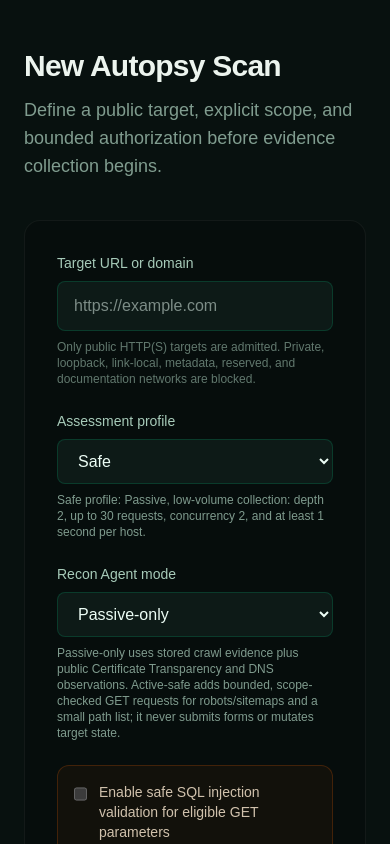
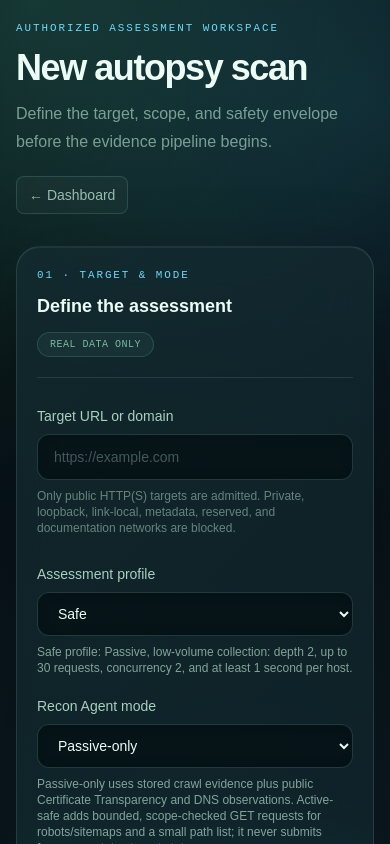
Before and after one commit to Hassan-khan-5535/web-autopsy-network, a Next.js app in the folder frontend/: page /scans in a window 390 px wide. Shown: the top 844 px of the page. Built offline with nearby package versions, Linux system fonts and the light colour scheme; no server answers.

Commit message:
feat: elevate forensic dashboard UI experience

```diff
--- a/frontend/app/globals.css
+++ b/frontend/app/globals.css
@@ -1,23 +1,92 @@
 @import "tailwindcss";
+@import url('https://fonts.googleapis.com/css2?family=DM+Mono:wght@400;500&family=Manrope:wght@400;500;600;700;800&display=swap');
 
 :root {
   color-scheme: dark;
+  --bg: #071014;
+  --bg-deep: #050a0d;
+  --surface: rgba(14, 28, 34, 0.68);
+  --surface-strong: rgba(17, 35, 42, 0.86);
+  --line: rgba(180, 239, 220, 0.13);
+  --line-strong: rgba(111, 236, 194, 0.34);
+  --text: #eefbf6;
+  --muted: rgba(207, 237, 226, 0.62);
+  --faint: rgba(207, 237, 226, 0.4);
+  --mint: #72f0c5;
+  --cyan: #6cdaf6;
+  --amber: #f7c97a;
+  --danger: #ff9b9b;
+  --ease-out: cubic-bezier(0.23, 1, 0.32, 1);
 }
 
-* {
-  box-sizing: border-box;
+* { box-sizing: border-box; }
+html { min-height: 100%; scroll-behavior: smooth; }
+body {
+  min-height: 100%;
+  margin: 0;
+  color: var(--text);
+  background: var(--bg);
+  font-family: 'Manrope', Arial, Helvetica, sans-serif;
+  background-image:
+    radial-gradient(circle at 8% 0%, rgba(79, 207, 161, 0.18), transparent 30rem),
+    radial-gradient(circle at 94% 12%, rgba(61, 158, 215, 0.15), transparent 26rem),
+    radial-gradient(circle at 55% 105%, rgba(47, 100, 129, 0.14), transparent 34rem),
+    linear-gradient(135deg, #081418 0%, #061014 48%, #081015 100%);
+  background-attachment: fixed;
+}
+body::before {
+  position: fixed;
+  inset: 0;
+  z-index: -1;
+  pointer-events: none;
+  content: '';
+  opacity: 0.16;
+  background-image: linear-gradient(rgba(151, 234, 211, 0.05) 1px, transparent 1px), linear-gradient(90deg, rgba(151, 234, 211, 0.05) 1px, transparent 1px);
+  background-size: 52px 52px;
+  mask-image: linear-gradient(to bottom, black, transparent 75%);
 }
 
-html, body {
-  min-height: 100%;
+::selection { color: #03100c; background: rgba(114, 240, 197, 0.75); }
+*:focus-visible { outline: 2px solid var(--mint); outline-offset: 3px; }
+button, a, input, select, summary { -webkit-tap-highlight-color: transparent; }
+button:not(:disabled), a[href], summary { cursor: pointer; }
+button:active:not(:disabled), a[href]:active { transform: scale(0.98); }
+
+.glass-panel {
+  border: 1px solid var(--line);
+  background: linear-gradient(135deg, rgba(21, 43, 49, 0.76), rgba(8, 20, 25, 0.62));
+  box-shadow: 0 24px 80px rgba(0, 0, 0, 0.25), inset 0 1px 0 rgba(255, 255, 255, 0.06);
+  backdrop-filter: blur(24px) saturate(130%);
+  -webkit-backdrop-filter: blur(24px) saturate(130%);
 }
+.glass-panel-subtle {
+  border: 1px solid rgba(180, 239, 220, 0.1);
+  background: rgba(10, 25, 31, 0.5);
+  box-shadow: inset 0 1px 0 rgba(255, 255, 255, 0.04);
+  backdrop-filter: blur(18px);
+  -webkit-backdrop-filter: blur(18px);
+}
+.glass-button {
+  border: 1px solid rgba(153, 255, 218, 0.28);
+  background: linear-gradient(135deg, rgba(114, 240, 197, 0.96), rgba(82, 208, 190, 0.9));
+  color: #041610;
+  box-shadow: 0 12px 34px rgba(64, 228, 179, 0.2), inset 0 1px 0 rgba(255, 255, 255, 0.38);
+  transition: transform 160ms var(--ease-out), box-shadow 160ms var(--ease-out), filter 160ms var(--ease-out);
+}
+.glass-button:hover:not(:disabled) { filter: brightness(1.08); box-shadow: 0 16px 44px rgba(64, 228, 179, 0.28), inset 0 1px 0 rgba(255, 255, 255, 0.48); }
+.glass-button:disabled { cursor: not-allowed; opacity: 0.55; }
+.glass-input {
+  border: 1px solid rgba(180, 239, 220, 0.17);
+  background: rgba(3, 13, 17, 0.64);
+  color: var(--text);
+  box-shadow: inset 0 1px 12px rgba(0, 0, 0, 0.16);
+  transition: border-color 160ms var(--ease-out), box-shadow 160ms var(--ease-out), background 160ms var(--ease-out);
+}
+.glass-input:hover { border-color: rgba(180, 239, 220, 0.3); }
+.glass-input:focus { border-color: rgba(114, 240, 197, 0.75); background: rgba(4, 18, 22, 0.88); box-shadow: 0 0 0 4px rgba(114, 240, 197, 0.1), inset 0 1px 12px rgba(0, 0, 0, 0.16); outline: none; }
+.eyebrow { color: var(--cyan); font-family: 'DM Mono', monospace; font-size: 0.68rem; font-weight: 500; letter-spacing: 0.18em; text-transform: uppercase; }
+.mono { font-family: 'DM Mono', monospace; }
 
-body {
-  margin: 0;
-  background: #08110f;
-  font-family: Arial, Helvetica, sans-serif;
+@media (prefers-reduced-motion: reduce) {
+  *, *::before, *::after { scroll-behavior: auto !important; animation-duration: 0.001ms !important; animation-iteration-count: 1 !important; transition-duration: 0.001ms !important; }
 }
-
-::selection {
-  background: rgba(110, 231, 151, 0.28);
-}
--- a/frontend/app/scans/[id]/page.tsx
+++ b/frontend/app/scans/[id]/page.tsx
@@ -225,10 +225,10 @@ export default function ScanResultPage() {
   const isCompleted = scan.state === "COMPLETED";
 
   return (
-    <main className="min-h-screen bg-[#08110f] text-[#ecf4ee] px-6 py-12 sm:px-10">
+    <main className="min-h-screen px-4 py-5 text-[var(--text)] sm:px-6 lg:px-8">
       <div className="max-w-6xl mx-auto space-y-10">
         {/* Header */}
-        <header className="flex items-start justify-between border-b border-emerald-100/10 pb-8">
+        <header className="glass-panel flex flex-col gap-5 rounded-3xl p-5 sm:flex-row sm:items-start sm:justify-between sm:p-7">
           <div>
             <div className="flex items-center gap-3 mb-3">
               <span
@@ -251,9 +251,7 @@ export default function ScanResultPage() {
               Bounded crawl: depth {scan.max_depth}, up to {scan.max_pages} pages.
             </p>
           </div>
-          <Link href="/scans" className="text-emerald-500 hover:text-emerald-400 text-sm font-medium">
-            New Scan &rarr;
-          </Link>
+          <div className="flex flex-wrap items-center gap-2"><Link href="/" className="rounded-lg border border-emerald-200/15 bg-white/[0.03] px-3 py-2 text-sm text-emerald-100/70 transition hover:border-emerald-200/35 hover:bg-white/[0.06]">Dashboard</Link><Link href="/scans" className="glass-button rounded-lg px-3 py-2 text-sm font-semibold">New scan <span aria-hidden="true">&rarr;</span></Link></div>
         </header>
 
         {assessmentAuthorization && (
@@ -279,7 +277,7 @@ export default function ScanResultPage() {
         <ScanProgress scanId={scan.id} state={scan.state} />
 
         {isCompleted && (
-          <nav aria-label="Report sections" className="rounded-2xl border border-emerald-900/30 bg-[#0b1714] p-4">
+          <nav aria-label="Report sections" className="glass-panel-subtle sticky top-4 z-20 rounded-2xl p-4">
             <div className="flex flex-wrap items-center gap-2">
               <span className="mr-2 text-xs font-mono uppercase tracking-wider text-emerald-100/45">Report sections</span>
               {[
--- a/frontend/app/scans/page.tsx
+++ b/frontend/app/scans/page.tsx
@@ -1,7 +1,7 @@
 "use client";
 
 import Link from "next/link";
-import { useState } from "react";
+import { useEffect, useState } from "react";
 import { useRouter } from "next/navigation";
 import { createScan, type ScanAuthentication } from "@/lib/api";
 
@@ -63,6 +63,10 @@ export default function NewScanPage() {
   const [loading, setLoading] = useState(false);
   const [error, setError] = useState<string | null>(null);
   const router = useRouter();
+  useEffect(() => {
+    const suggestedTarget = new URLSearchParams(window.location.search).get("url");
+    if (suggestedTarget) setUrl((current) => current || suggestedTarget);
+  }, []);
 
   const commaSeparated = (value: string) => value.split(",").map((item) => item.trim()).filter(Boolean);
   const numericCommaSeparated = (value: string) => commaSeparated(value).map(Number).filter((port) => Number.isInteger(port) && port >= 1 && port <= 65535);
@@ -122,23 +126,25 @@ export default function NewScanPage() {
   };
 
   const copy = PROFILE_COPY[profile];
-  const fieldClass = "w-full bg-[#0d1a17] border border-emerald-500/20 rounded-lg px-4 py-3 text-emerald-50 focus:outline-none focus:ring-2 focus:ring-emerald-500/50";
+  const fieldClass = "glass-input w-full rounded-xl px-4 py-3 text-sm text-emerald-50 placeholder:text-emerald-100/30";
 
   return (
-    <main className="min-h-screen bg-[#08110f] text-[#ecf4ee] px-6 py-12 sm:px-10">
-      <div className="max-w-3xl mx-auto">
-        <header className="mb-10">
-          <h1 className="text-3xl font-semibold tracking-tight sm:text-4xl">New Autopsy Scan</h1>
-          <p className="mt-3 text-emerald-100/60 text-lg">Define a public target, explicit scope, and bounded authorization before evidence collection begins.</p>
+    <main className="min-h-screen px-4 py-5 text-[var(--text)] sm:px-6 lg:px-8">
+      <div className="mx-auto max-w-4xl">
+        <header className="mb-8 flex flex-col gap-5 sm:flex-row sm:items-end sm:justify-between">
+          <div><p className="eyebrow">Authorized assessment workspace</p><h1 className="mt-3 text-4xl font-semibold tracking-[-0.04em] text-emerald-50 sm:text-5xl">New autopsy scan</h1><p className="mt-3 max-w-2xl text-base leading-7 text-emerald-100/55">Define the target, scope, and safety envelope before the evidence pipeline begins.</p></div>
+          <Link href="/" className="inline-flex w-fit items-center rounded-lg border border-emerald-200/15 bg-white/[0.03] px-3 py-2 text-sm text-emerald-100/70 transition hover:border-emerald-200/35 hover:bg-white/[0.06]">&larr; Dashboard</Link>
         </header>
 
-        <form onSubmit={handleSubmit} className="space-y-6 bg-black/20 p-8 rounded-2xl border border-white/5">
+        <form onSubmit={handleSubmit} className="glass-panel space-y-7 rounded-3xl p-5 sm:p-8">
+          <div className="flex flex-wrap items-center justify-between gap-3 border-b border-white/10 pb-5"><div><p className="eyebrow">01 · Target &amp; mode</p><h2 className="mt-2 text-lg font-semibold text-emerald-50">Define the assessment</h2></div><span className="mono rounded-full border border-emerald-200/15 bg-emerald-200/5 px-3 py-1 text-[10px] uppercase tracking-wider text-emerald-200/70">real data only</span></div>
           <div>
             <label htmlFor="url" className="block text-sm font-medium text-emerald-100/80 mb-2">Target URL or domain</label>
             <input id="url" type="text" required placeholder="https://example.com" value={url} onChange={(e) => setUrl(e.target.value)} className={fieldClass} />
             <p className="mt-2 text-xs text-emerald-100/45">Only public HTTP(S) targets are admitted. Private, loopback, link-local, metadata, reserved, and documentation networks are blocked.</p>
           </div>
 
+          <div className="grid gap-5 sm:grid-cols-2">
           <div>
             <label htmlFor="profile" className="block text-sm font-medium text-emerald-100/80 mb-2">Assessment profile</label>
             <select id="profile" value={profile} onChange={(e) => handleProfileChange(e.target.value as Profile)} className={fieldClass}>
@@ -157,36 +163,37 @@ export default function NewScanPage() {
             </select>
             <p className="mt-2 text-xs text-emerald-100/60">Passive-only uses stored crawl evidence plus public Certificate Transparency and DNS observations. Active-safe adds bounded, scope-checked GET requests for robots/sitemaps and a small path list; it never submits forms or mutates target state.</p>
           </div>
+          </div>
 
-          <div className="rounded-xl border border-orange-500/20 bg-orange-500/5 p-4">
+          <div className="rounded-2xl border border-orange-300/20 bg-orange-300/[0.05] p-5 shadow-[inset_0_1px_0_rgba(255,255,255,0.05)]">
             <div className="flex items-start gap-3"><input id="sqli-validation" type="checkbox" checked={sqliValidationEnabled} onChange={(e) => { const enabled = e.target.checked; setSqliValidationEnabled(enabled); if (!enabled) setSqliExtendedValidationEnabled(false); }} disabled={reconMode !== "active_safe"} className="mt-1 h-4 w-4 rounded border-orange-500/30 bg-[#0d1a17] text-orange-500 focus:ring-orange-500" /><label htmlFor="sqli-validation" className="text-sm text-orange-100/80">Enable safe SQL injection validation for eligible GET parameters</label></div>
             <p className="mt-2 text-xs text-orange-100/60">Requires Active-safe Recon. Sends only bounded syntax/boolean canaries to in-scope GET URLs; never submits forms, sends JSON/XML bodies, extracts data, or performs mutating requests. Headers, cookies, POST forms, and API bodies are reported as not tested.</p>
             <div className="mt-3 flex items-start gap-3"><input id="sqli-extended-validation" type="checkbox" checked={sqliExtendedValidationEnabled} onChange={(e) => setSqliExtendedValidationEnabled(e.target.checked)} disabled={!sqliValidationEnabled || reconMode !== "active_safe"} className="mt-1 h-4 w-4 rounded border-orange-500/30 bg-[#0d1a17] text-orange-500 focus:ring-orange-500" /><label htmlFor="sqli-extended-validation" className="text-xs text-orange-100/70">Enable capped timing-safe and NULL-only union stages</label></div>
             <p className="mt-2 text-[11px] text-orange-100/50">This optional extension never sends heavy/unbounded delays or data-bearing UNION expressions. It is disabled unless separately checked.</p>
           </div>
 
-          <div className="grid gap-4 sm:grid-cols-2">
+          <div className="border-t border-white/10 pt-7"><div className="mb-4"><p className="eyebrow">02 · Collection envelope</p><p className="mt-2 text-sm text-emerald-100/50">Set transparent limits so every request is bounded and auditable.</p></div><div className="grid gap-4 sm:grid-cols-2">
             <div><label htmlFor="max-depth" className="block text-sm font-medium text-emerald-100/80 mb-2">Max crawl depth</label><input id="max-depth" type="number" min="0" max={copy.maxDepth} value={maxDepth} onChange={(e) => setMaxDepth(e.target.value)} className={fieldClass} /></div>
             <div><label htmlFor="max-pages" className="block text-sm font-medium text-emerald-100/80 mb-2">Max pages</label><input id="max-pages" type="number" min="1" max={copy.maxRequests} value={maxPages} onChange={(e) => setMaxPages(e.target.value)} className={fieldClass} /></div>
             <div><label htmlFor="max-requests" className="block text-sm font-medium text-emerald-100/80 mb-2">Maximum requests</label><input id="max-requests" type="number" min="1" max={copy.maxRequests} value={maxRequests} onChange={(e) => setMaxRequests(e.target.value)} className={fieldClass} /></div>
             <div><label htmlFor="max-concurrency" className="block text-sm font-medium text-emerald-100/80 mb-2">Concurrency</label><input id="max-concurrency" type="number" min="1" max={copy.maxConcurrency} value={maxConcurrency} onChange={(e) => setMaxConcurrency(e.target.value)} className={fieldClass} /></div>
             <div><label htmlFor="rate-limit" className="block text-sm font-medium text-emerald-100/80 mb-2">Per-host rate limit (ms)</label><input id="rate-limit" type="number" min={copy.rate} value={rateLimit} onChange={(e) => setRateLimit(e.target.value)} className={fieldClass} /></div>
-          </div>
+          </div></div>
 
-          <div className="grid gap-4 sm:grid-cols-2">
+          <div className="border-t border-white/10 pt-7"><div className="mb-4"><p className="eyebrow">03 · Scope boundaries</p><p className="mt-2 text-sm text-emerald-100/50">Only explicitly allowed hosts and paths are eligible for collection.</p></div><div className="grid gap-4 sm:grid-cols-2">
             <div><label htmlFor="allowed-domains" className="block text-sm font-medium text-emerald-100/80 mb-2">Allowed domains</label><input id="allowed-domains" type="text" placeholder="example.com, static.example.com" value={allowedDomains} onChange={(e) => setAllowedDomains(e.target.value)} className={fieldClass} /><p className="mt-2 text-xs text-emerald-100/45">Comma-separated. Empty means the submitted hostname only, except aggressive requires explicit confirmation.</p></div>
             <div><label htmlFor="allowed-paths" className="block text-sm font-medium text-emerald-100/80 mb-2">Allowed paths</label><input id="allowed-paths" type="text" placeholder="/, /docs, /jobs/*" value={allowedPaths} onChange={(e) => setAllowedPaths(e.target.value)} className={fieldClass} /><p className="mt-2 text-xs text-emerald-100/45">Comma-separated prefixes or simple wildcard patterns.</p></div>
             <div><label htmlFor="allowed-ports" className="block text-sm font-medium text-emerald-100/80 mb-2">Additional authorized ports</label><input id="allowed-ports" type="text" inputMode="numeric" placeholder="8102" value={allowedPorts} onChange={(e) => setAllowedPorts(e.target.value)} className={fieldClass} /><p className="mt-2 text-xs text-emerald-100/45">Optional comma-separated lab ports. Default HTTP/HTTPS ports remain allowed; every additional port is recorded in the signed scope.</p></div>
-          </div>
+          </div></div>
           <div><label htmlFor="excluded-paths" className="block text-sm font-medium text-emerald-100/80 mb-2">Excluded paths</label><input id="excluded-paths" type="text" placeholder="/logout, /admin, /checkout/*" value={excludedPaths} onChange={(e) => setExcludedPaths(e.target.value)} className={fieldClass} /></div>
 
-          <div className="rounded-xl border border-amber-500/20 bg-amber-500/5 p-4">
+          <div className="rounded-2xl border border-amber-300/20 bg-amber-300/[0.05] p-5">
             <div className="flex items-start gap-3"><input id="robots-override" type="checkbox" checked={robotsOverride} onChange={(e) => setRobotsOverride(e.target.checked)} disabled={profile !== "aggressive"} className="mt-1 h-4 w-4 rounded border-amber-500/30 bg-[#0d1a17] text-amber-500 focus:ring-amber-500" /><label htmlFor="robots-override" className="text-sm text-amber-100/75">Explicitly authorize a robots.txt override for this assessment.</label></div>
             <p className="mt-2 text-xs text-amber-100/55">Robots rules are respected by default. Override is disabled for Safe and Normal profiles and remains subject to deployment policy.</p>
           </div>
 
-          <div className="border-t border-white/5 pt-6">
-            <h2 className="text-sm font-semibold text-emerald-100/85">Optional test-account authentication</h2>
+          <div className="border-t border-white/10 pt-7">
+            <p className="eyebrow">04 · Optional credentials</p><h2 className="mt-2 text-lg font-semibold text-emerald-100">Test-account authentication</h2>
             <p className="mt-1 text-xs text-emerald-100/45">Secrets are encrypted before persistence and are never included in the authorization response or audit payload. Authenticated workflow checks remain unconfigured without a dedicated test account reference.</p>
             <div className="mt-4 grid gap-4 sm:grid-cols-2">
               <div><label htmlFor="auth-type" className="block text-sm font-medium text-emerald-100/80 mb-2">Authentication type</label><select id="auth-type" value={authType} onChange={(e) => setAuthType(e.target.value as AuthType)} className={fieldClass}><option value="none">None</option><option value="cookie">Cookie</option><option value="header">Header</option><option value="basic">Basic authentication</option></select></div>
@@ -197,10 +204,10 @@ export default function NewScanPage() {
             {authType === "basic" && <div className="mt-4 grid gap-4 sm:grid-cols-2"><input aria-label="Basic username" type="text" placeholder="Username" value={basicUsername} onChange={(e) => setBasicUsername(e.target.value)} className={fieldClass} /><input aria-label="Basic password" type="password" placeholder="Password" value={basicPassword} onChange={(e) => setBasicPassword(e.target.value)} className={fieldClass} /></div>}
           </div>
 
-          <div className="flex items-start gap-3"><input id="auth" type="checkbox" checked={acknowledged} onChange={(e) => setAcknowledged(e.target.checked)} className="mt-1 h-4 w-4 rounded border-emerald-500/30 bg-[#0d1a17] text-emerald-500 focus:ring-emerald-500 focus:ring-offset-[#08110f]" /><label htmlFor="auth" className="text-sm text-emerald-100/70">I confirm that I am authorized to scan this target or that it is a publicly accessible website permissible to scan under standard terms. I understand the selected scope, rate limits, and non-destructive assessment policy will be recorded with this scan.</label></div>
+          <div className="rounded-2xl border border-emerald-300/20 bg-emerald-300/[0.05] p-5"><div className="flex items-start gap-3"><input id="auth" type="checkbox" checked={acknowledged} onChange={(e) => setAcknowledged(e.target.checked)} className="mt-1 h-4 w-4 rounded border-emerald-500/30 bg-[#0d1a17] text-emerald-500 focus:ring-emerald-500 focus:ring-offset-[#08110f]" /><label htmlFor="auth" className="text-sm text-emerald-100/70">I confirm that I am authorized to scan this target or that it is a publicly accessible website permissible to scan under standard terms. I understand the selected scope, rate limits, and non-destructive assessment policy will be recorded with this scan.</label></div></div>
 
-          {error && <div className="p-4 bg-red-500/10 border border-red-500/20 rounded-lg text-red-400 text-sm">{error}</div>}
-          <div className="pt-4 flex items-center justify-between"><Link href="/" className="text-sm text-emerald-500 hover:text-emerald-400 transition-colors">&larr; Back to Home</Link><button type="submit" disabled={loading} className="inline-flex h-11 items-center justify-center rounded-lg bg-emerald-500 px-6 text-sm font-medium text-emerald-950 transition-colors hover:bg-emerald-400 focus:outline-none focus:ring-2 focus:ring-emerald-400 focus:ring-offset-2 focus:ring-offset-[#08110f] disabled:opacity-50 disabled:cursor-not-allowed">{loading ? "Queueing..." : "Queue Assessment"}</button></div>
+          {error && <div role="alert" className="rounded-xl border border-red-300/25 bg-red-300/[0.08] p-4 text-sm text-red-100">{error}</div>}
+          <div className="flex flex-col-reverse items-stretch justify-between gap-3 border-t border-white/10 pt-6 sm:flex-row sm:items-center"><Link href="/" className="rounded-lg px-3 py-2 text-center text-sm text-emerald-100/55 transition hover:bg-white/5 hover:text-emerald-50">Cancel</Link><button type="submit" disabled={loading} className="glass-button inline-flex min-h-12 items-center justify-center rounded-xl px-6 text-sm font-semibold">{loading ? "Queueing assessment…" : "Queue assessment"}</button></div>
         </form>
       </div>
     </main>
```
Also changed, not shown: frontend/app/page.tsx (+57 -114 lines), frontend/components/platform-pulse.tsx (+7 -6 lines).
